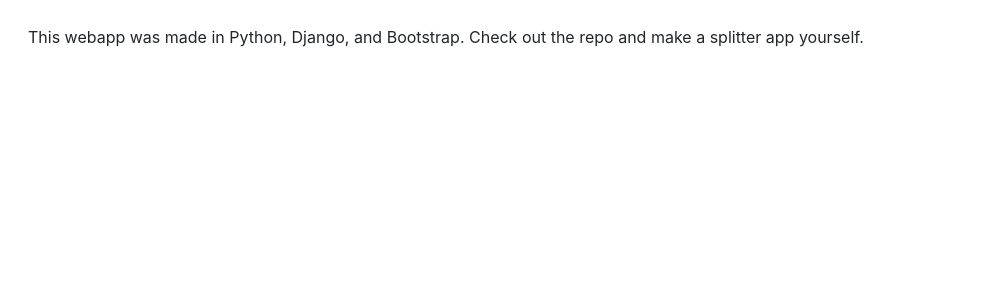
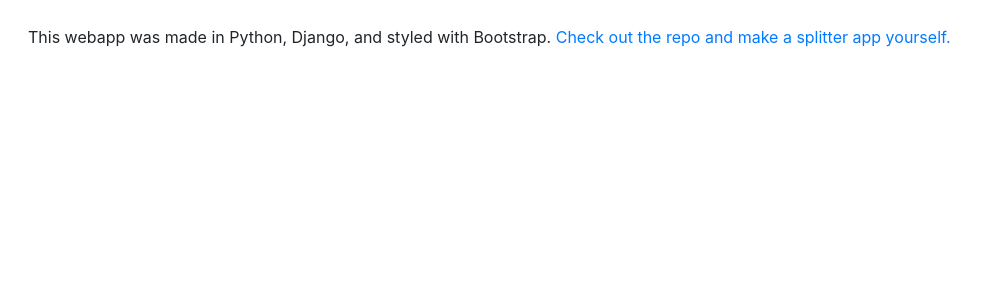
Before and after one commit to jlamonade/splitteroni, a Django app: template templates/about.html in a window 1280 px wide. Shown: the part 56-356 px from the top of the page, without its empty margins (57-1038 px from the left). Run offline with Django 3.2, Linux system fonts and the light colour scheme; the template is opened without the code that fills it, so the values that code supplies are empty; some libraries are stand-ins or nearby versions.

Commit message:
updated about page

```diff
--- a/templates/about.html
+++ b/templates/about.html
@@ -4,7 +4,9 @@
 
 {% block content %}
     <p>
-        This webapp was made in Python, Django, and Bootstrap.
-        Check out the repo and make a splitter app yourself.
+        This webapp was made in Python, Django, and styled with Bootstrap.
+        <a href="https://github.com/jlamonade/splitteroni">
+            Check out the repo and make a splitter app yourself.
+        </a>
     </p>
 {% endblock content %}
```
Also changed, not shown: 1 other file.
